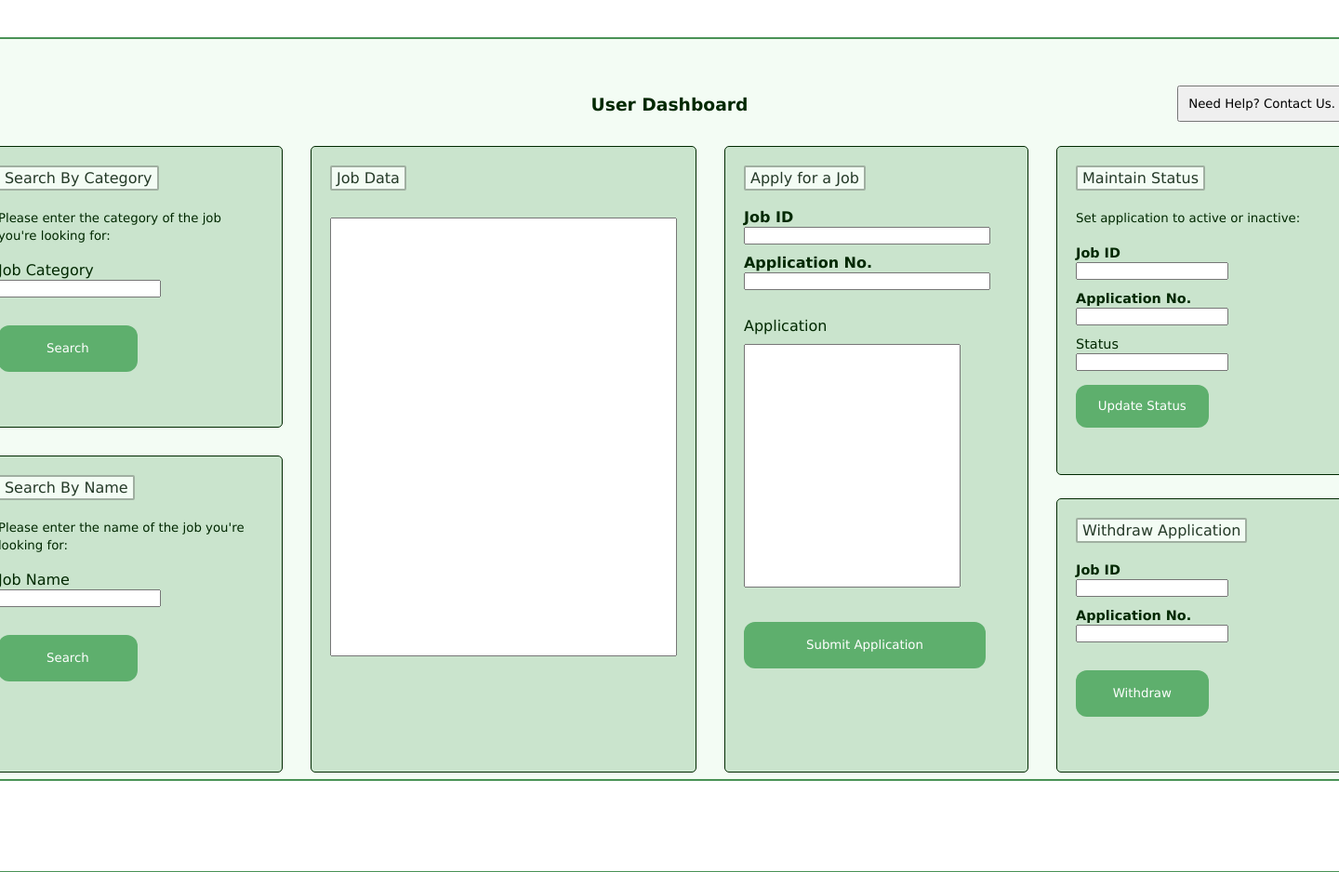
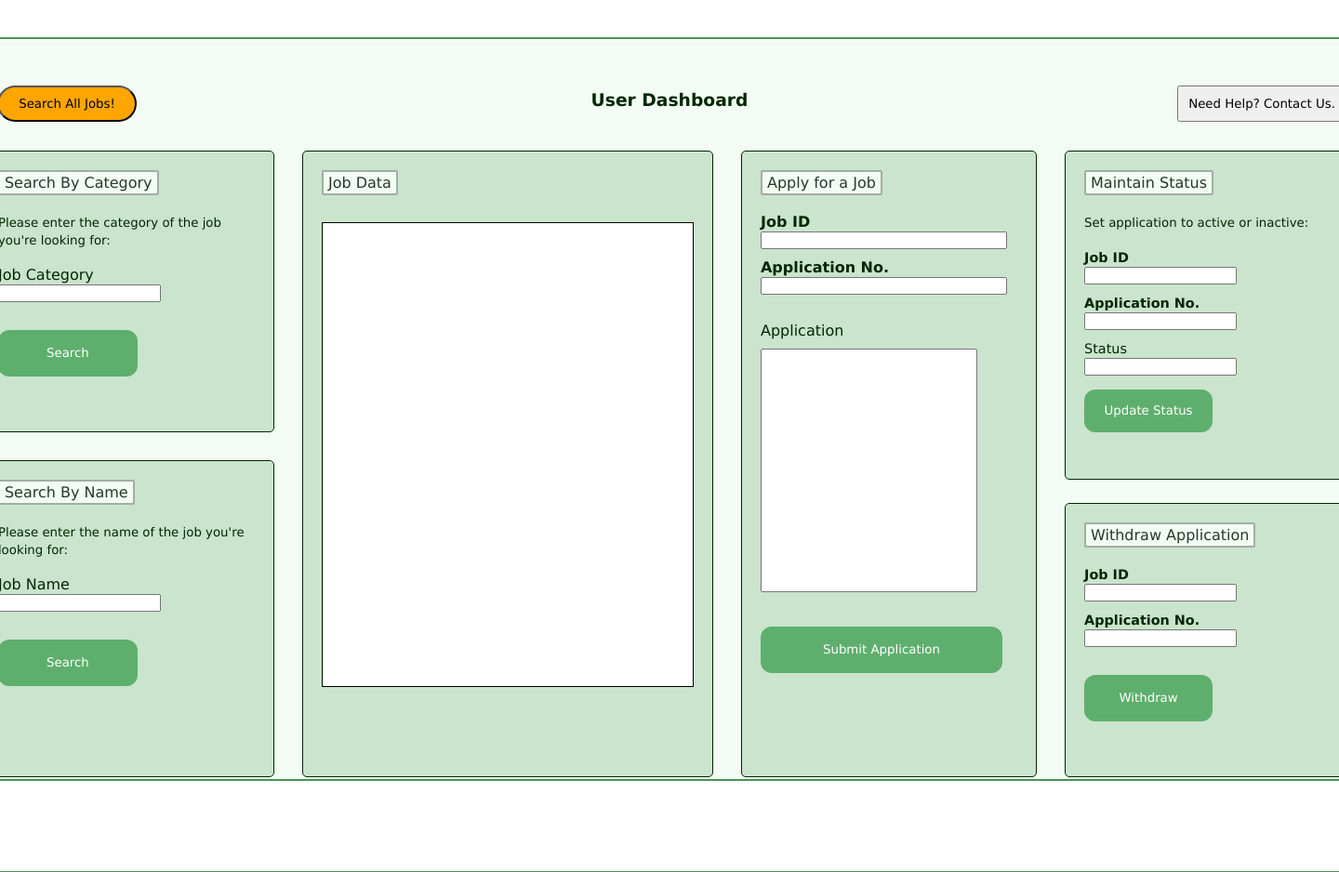
Before and after one commit to nlamo/db-class-website, a PHP site: page /user/dashboard-user.php in a window 1440 px wide; the page is wider, and only the part inside the window is pictured. Shown: the top 938 px of that part at 93% size. Run offline with PHP 8.4, Linux system fonts and the light colour scheme.

Commit message:
new button + ability to search for all jobs, but requires some tweaking re. longer text outputs to the view

```diff
--- a/css/grid-user.css
+++ b/css/grid-user.css
@@ -10,6 +10,20 @@
     background:  #F3FCF4;
     border: none;
     border-radius: 2px;
+}
+
+/* Similar values to .contact-button in utilties from styles.css */
+.search-all-jobs {
+    display: flex;
+    position: absolute;
+    justify-content: center;
+    align-items: center;
+    width: 150px;
+    padding: 10px;
+    left: 75px;
+    top: 50px;
+    background: orange;
+    border-radius: 20px;
 }
 
 .search-job-by-category {
@@ -46,6 +60,22 @@
     background: #CAE4CD;
     border: solid 1px;
     border-radius: 5px;
+}
+
+.job-data p {
+    display: block;
+    white-space: nowrap;
+    overflow: auto;
+    text-align:justify;
+    justify-content: start;
+    height: 500px;
+    width: 400px;
+    padding: 10px;
+    opacity: 1;
+    background: #FFFFFF;
+    font-size: .8rem;
+    color: #000;
+    border: 1px solid #000;
 }
 
 .apply-for-job {
--- a/db-sql/web-career-portal.sql
+++ b/db-sql/web-career-portal.sql
@@ -205,6 +205,7 @@ INSERT INTO `job_application` VALUES (5, 'gord', 1, 1, '20+ years experience in
 INSERT INTO `job_application` VALUES (6, 'gord', 2, 1, '20+ years experience in computer architecture, including advanced knowledge of assembly, C/C++, Fortran, Pascal, and Python. Advanced knowledge of mathematics and linear algebra. Ample experience working with low-level circuitry, microprocessors, and embedded systems. 5+ years experience working on computer graphics in C++.', 'active', NULL);
 INSERT INTO `job_application` VALUES (7, 'gord', 3, 1, '20+ years experience in computer architecture, including advanced knowledge of assembly, C/C++, Fortran, Pascal, and Python. Advanced knowledge of mathematics and linear algebra. Ample experience working with low-level circuitry, microprocessors, and embedded systems. 5+ years experience working on computer graphics in C++.', 'active', NULL);
 
+SELECT * FROM job_application;
 -- --------------------------------------------------------------------------------------------------------------------------------
 
 -- All users need access to:
--- /dev/null
+++ b/php/search-all-jobs.php
@@ -0,0 +1,56 @@
+<!-- Using POST/REDIRECT/GET pattern to prevent form resubmission requests -->
+
+<?php
+
+    // TODO: Make the p element that accepts the text able to accommodate the PHP strings
+    //       that are passed from the arrays... this should be easy enough, I hope.
+
+    if (isset($_POST['search-all-jobs'])) {
+
+        require('../php-config/database.php');
+
+        $searchedForJobs = true;
+        $allJobsQuery = "SELECT * FROM job";
+        $allJobsQueryResult = mysqli_query($conn, $allJobsQuery);
+
+        // Arrays to store each of the properties for each job...
+        // I am sure there's probably a better way to do this.
+
+        $jobIDResultsArray = array();
+        $employerIDResultsArray = array();
+        $jobCategoryResultsArray = array();
+        $jobTitleResultsArray = array();
+        $jobSalaryResultsArray = array();
+        $jobDescriptionResultsArray = array();
+        $startDateResultsArray = array();
+
+        // Necessary to use fetch_assoc() or fetch_array() to get results before
+        // having them stored in a SESSION variable for use on the webpage.
+
+        while ($row = $allJobsQueryResult->fetch_assoc() ) {
+
+            array_push($jobIDResultsArray, $row['job_ID']);
+            array_push($employerIDResultsArray, $row['employer_ID']);
+            array_push($jobCategoryResultsArray, $row['job_category']);
+            array_push($jobTitleResultsArray, $row['title']);
+            array_push($jobSalaryResultsArray, $row['salary']);
+            array_push($jobDescriptionResultsArray, $row['description']);
+            array_push($startDateResultsArray, $row['date_start']);
+        }
+
+        $_SESSION['searchedForJobs'] = $searchedForJobs;
+
+        $_SESSION['jobIDResultsArray'] = $jobIDResultsArray;
+        $_SESSION['employerIDResultsArray'] = $employerIDResultsArray;
+        $_SESSION['jobCategoryResultsArray'] = $jobCategoryResultsArray;
+        $_SESSION['jobTitleResultsArray'] = $jobTitleResultsArray;
+        $_SESSION['jobSalaryResultsArray'] = $jobSalaryResultsArray;
+        $_SESSION['jobDescriptionResultsArray'] = $jobDescriptionResultsArray;
+        $_SESSION['startDateResultsArray'] = $startDateResultsArray;
+
+        require('../php-config/close-database.php');
+        header("Location: dashboard-user.php");
+        exit();
+    }
+
+?>
--- a/user/dashboard-user.php
+++ b/user/dashboard-user.php
@@ -1,6 +1,7 @@
 <?php
     session_start();
 
+    require('../php/search-all-jobs.php');
 ?>
 
 <!DOCTYPE html>
@@ -25,6 +26,15 @@
                 Need Help? Contact Us.
             </button>
         </a>
+
+        <form method="POST" action="">
+
+            <a href="#">
+                <button class="search-all-jobs" name="search-all-jobs">
+                    Search All Jobs!
+                </button>
+            </a>
+        </form>
 
         <div class="dashboard-user">
 
@@ -58,7 +68,35 @@
             <div class="job-data">
                 <form>
                     <h4>Job Data</h4><br><br>
-                    <textarea name="job-data" id="job-data" cols="48" rows="30"></textarea>
+
+                    <p name="job-data" id="job-data">
+
+                    <?php if (isset($_SESSION['searchedForJobs'])): ?>
+
+                        <?php $counter = 0; ?>
+
+                        <?php foreach ($_SESSION['jobIDResultsArray'] as $entry): ?>
+
+                            <?php
+                                echo 'Job ID: ' . $entry . '<br>';
+                                echo 'Employer ID: ' . $_SESSION['employerIDResultsArray'][$counter] . '<br>';
+                                echo 'Job Category: ' . $_SESSION['jobCategoryResultsArray'][$counter] . '<br>';
+                                echo 'Title: ' . $_SESSION['jobTitleResultsArray'][$counter] . '<br>';
+                                echo 'Salary: ' . $_SESSION['jobSalaryResultsArray'][$counter] . '<br><br>';
+                                echo 'Job Description: ' . $_SESSION['jobDescriptionResultsArray'][$counter] . '<br><br>';
+                                echo 'Start Date: ' . $_SESSION['startDateResultsArray'][$counter] . '<br>';
+                                echo '<br>------------------------------------------------<br>';
+
+                                $counter++;
+                            ?>
+
+                            <br>
+
+                        <?php endforeach; ?>
+
+                    <?php endif; ?>
+
+                    </p>
                 </form>
             </div>
 
```
